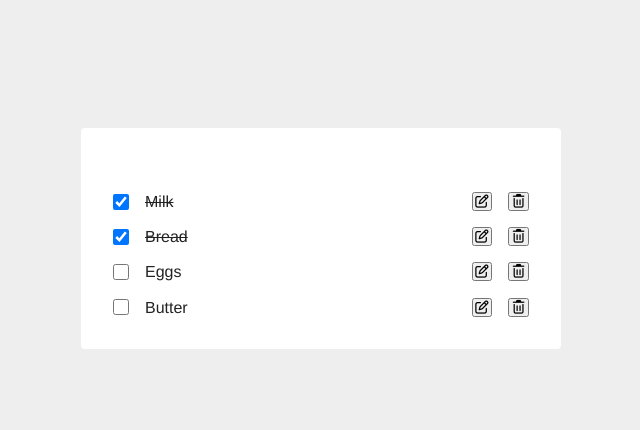
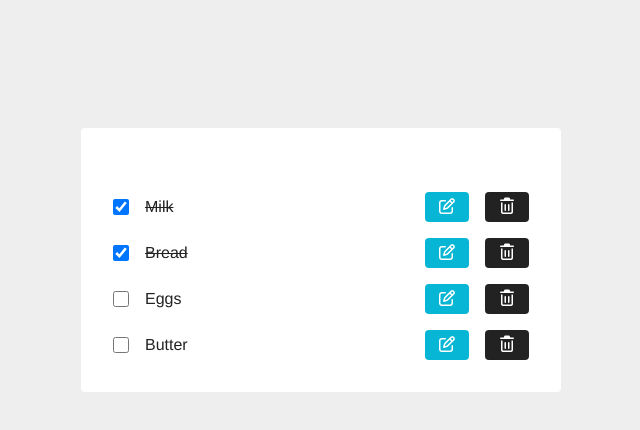
Before and after one commit to sudeeptmng/grocery-list, a plain HTML site: page index.html in a window 1280 px wide. Shown: the whole page, without its empty margins (319-959 px from the left). Drawn offline with Linux system fonts and the light colour scheme.

Commit message:
css for buttons

```diff
--- a/css/single-item.css
+++ b/css/single-item.css
@@ -12,3 +12,21 @@
   width: 1rem;
   height: 1rem;
 }
+.single-item .btn {
+  cursor: pointer;
+  color: #fff;
+  background: #06b6d4;
+  border: transparent;
+  border-radius: 0.25rem;
+  padding: 0.375rem 0.75rem;
+  font-size: 1rem;
+}
+.single-item .btn:hover {
+  background: #0e7490;
+}
+.single-item .remove-btn {
+  background: #222;
+}
+.single-item .remove-btn:hover {
+  background: #900e0e;
+}
```
